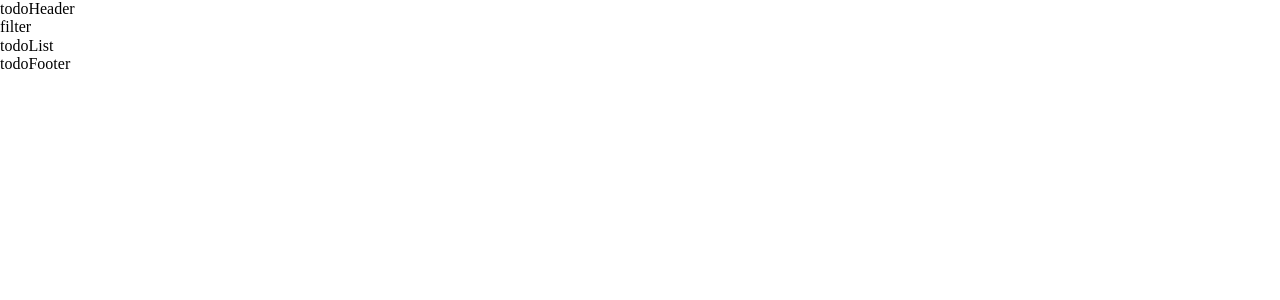
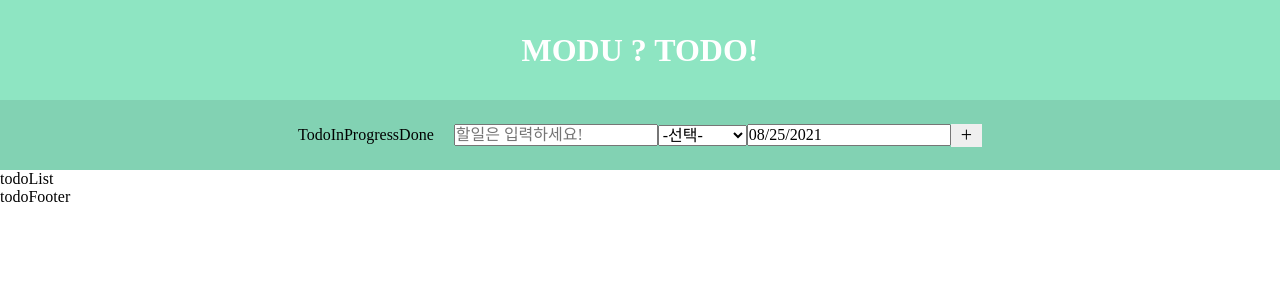
Before and after one commit to team2-freeOnBorading/modu-todo, a React (Create React App) app: page / in a window 1280 px wide. Shown: the top 300 px of the page. Built offline with nearby package versions, Linux system fonts and the light colour scheme.

Commit message:
feat: header layout, 기본요소 추가

```diff
--- a/package.json
+++ b/package.json
@@ -4,6 +4,7 @@
   "private": true,
   "dependencies": {
     "react": "^17.0.2",
+    "react-datepicker": "^4.2.1",
     "react-dom": "^17.0.2",
     "react-scripts": "4.0.3",
     "styled-components": "^5.3.0",
@@ -15,7 +16,8 @@
     "start": "react-scripts start",
     "build": "react-scripts build",
     "test": "react-scripts test",
-    "eject": "react-scripts eject"
+    "eject": "react-scripts eject",
+    "format": "npx prettier --write ./src"
   },
   "eslintConfig": {
     "extends": [
@@ -42,6 +44,7 @@
     "@types/jest": "^26.0.15",
     "@types/node": "^12.0.0",
     "@types/react": "^17.0.0",
+    "@types/react-datepicker": "^4.1.4",
     "@types/react-dom": "^17.0.0",
     "@types/styled-components": "^5.1.12",
     "@typescript-eslint/eslint-plugin": "^4.29.2",
--- a/src/components/TodoHeader/TodoFilter/TodoFilter.tsx
+++ b/src/components/TodoHeader/TodoFilter/TodoFilter.tsx
@@ -1,7 +1,81 @@
-import React from 'react';
+import React, { useState } from 'react';
+import styled from 'styled-components';
+import DatePicker from 'react-datepicker';
+import { PRIORITY_RANGE } from '../../../utils/constants';
+import 'react-datepicker/dist/react-datepicker.css';
 
+interface IInputValue {
+  task: string;
+  dueDate: Date;
+  priority: string;
+}
 const TodoFilter: React.FC = () => {
-  return <div>filter</div>;
+  const [inputValue, setInputValue] = useState<IInputValue>({
+    task: '',
+    dueDate: new Date(),
+    priority: '',
+  });
+
+  const [deadLine, setDeadLine] = useState(new Date());
+
+  const handleChange = (event: React.ChangeEvent<HTMLSelectElement | HTMLInputElement>) => {
+    setInputValue({ ...inputValue, [event.target.name]: event.target.value });
+  };
+
+  const handleSubmit = (event: React.ChangeEvent<HTMLFormElement>) => {
+    event.preventDefault();
+    setInputValue({ ...inputValue, dueDate: deadLine });
+  };
+
+  return (
+    <Wrapper>
+      <TagList>
+        <span>Todo </span>
+        <span>InProgress </span>
+        <span>Done </span>
+      </TagList>
+      <Form onSubmit={handleSubmit}>
+        <input type='text' name='task' placeholder='할일은 입력하세요!' value={inputValue.task} onChange={(e) => handleChange(e)} />
+        <select id='Priority' name='priority' onChange={(e) => handleChange(e)}>
+          {PRIORITY_RANGE.map((priority: string, index: number) => {
+            return (
+              <option key={priority + index} value={inputValue.priority}>
+                {priority}
+              </option>
+            );
+          })}
+        </select>
+        <DatePicker minDate={new Date()} selected={deadLine} onChange={(date: Date) => setDeadLine(date)} />
+        <button type='submit'>+</button>
+      </Form>
+    </Wrapper>
+  );
 };
 
 export default TodoFilter;
+const Wrapper = styled.div`
+  display: flex;
+  justify-content: center;
+  align-items: center;
+  width: 100vw;
+  height: 70px;
+  background-color: #82d2b3;
+`;
+
+const TagList = styled.div`
+  display: flex;
+  flex-direction: row;
+  margin-right: 20px;
+`;
+
+const Form = styled.form`
+  display: flex;
+  justify-content: center;
+  align-items: center;
+  & button {
+    font-size: 20px;
+    padding: 0 10px;
+    border: none;
+    cursor: pointer;
+  }
+`;
--- a/src/components/TodoHeader/TodoHeader.tsx
+++ b/src/components/TodoHeader/TodoHeader.tsx
@@ -1,13 +1,28 @@
 import React from 'react';
 import TodoFilter from './TodoFilter/TodoFilter';
+import styled from 'styled-components';
 
 const TodoHeader: React.FC = () => {
   return (
-    <div>
-      todoHeader
+    <>
+      <Wrapper>
+        <h1>MODU ? TODO!</h1>
+      </Wrapper>
       <TodoFilter />
-    </div>
+    </>
   );
 };
 
 export default TodoHeader;
+
+const Wrapper = styled.div`
+  width: 100vw;
+  height: 100px;
+  background-color: #8ee5c2;
+  & h1 {
+    margin: 0;
+    color: white;
+    text-align: center;
+    line-height: 100px;
+  }
+`;
--- a/src/utils/constants.ts
+++ b/src/utils/constants.ts
@@ -1 +1,3 @@
 export const todos = 'todos';
+
+export const PRIORITY_RANGE = ['-선택-', 'LOW', 'MEDIUM', 'HIGH'];
```
Also changed, not shown: 1 other file (tests, documents, lock files or other folders).
